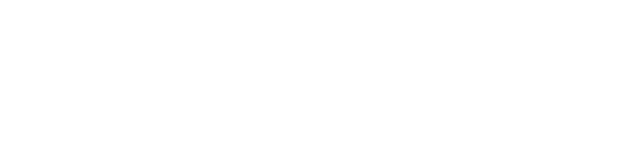
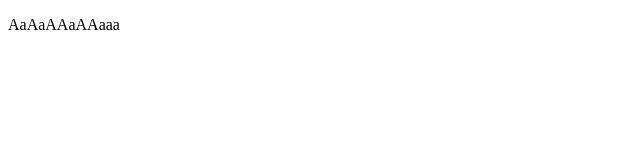
Before and after one commit to calibarnX-EX01/test, a plain HTML site: page index.html in a window 1280 px wide. Shown: the whole page, without its empty margins (0-640 px from the left). Drawn offline with Linux system fonts and the light colour scheme.

Commit message:
third commit

```diff
--- a/index.html
+++ b/index.html
@@ -4,7 +4,9 @@
     <base target="-top">
 </head>
 <body>
-
+  <p>
+    AaAaAAaAAaaa
+  </p>
 </body>
 
 
```
